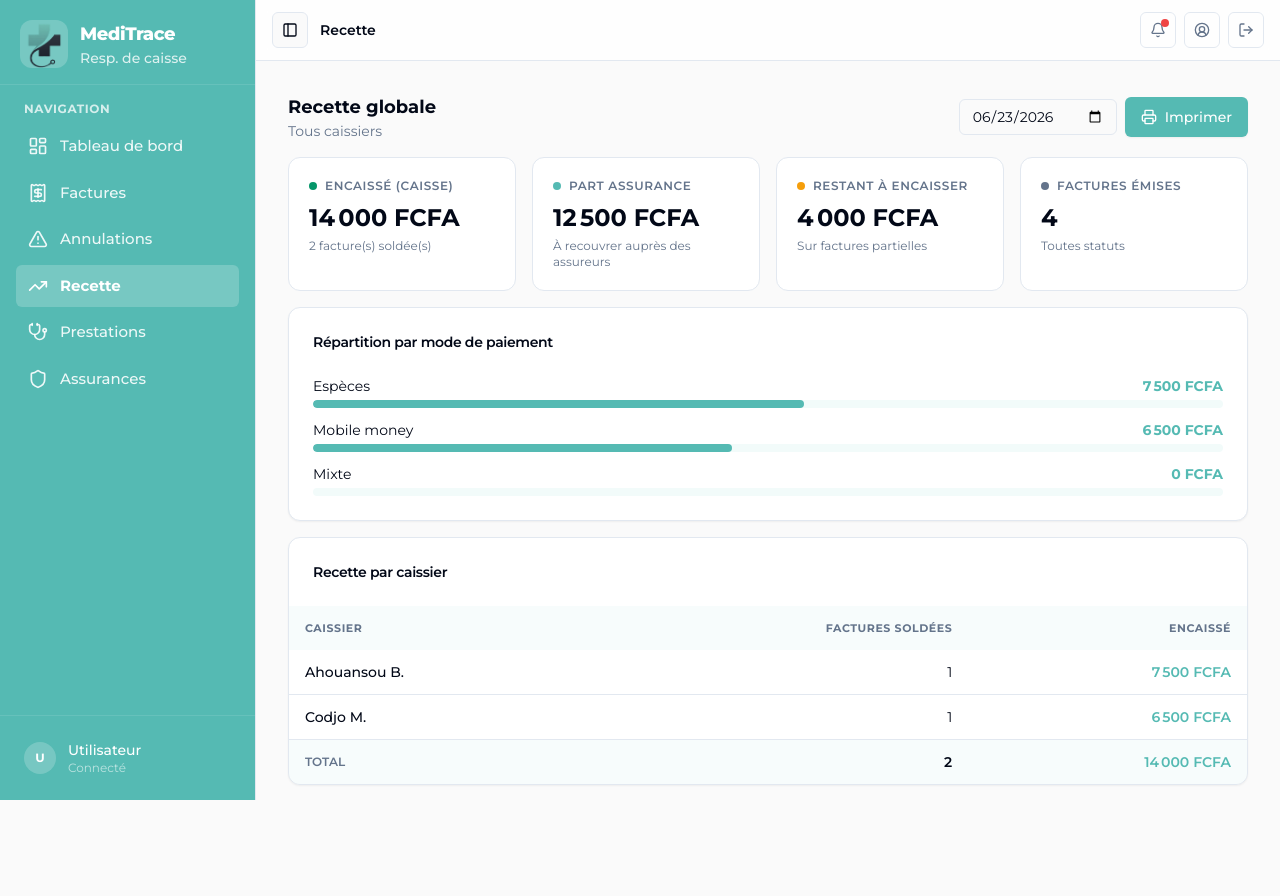
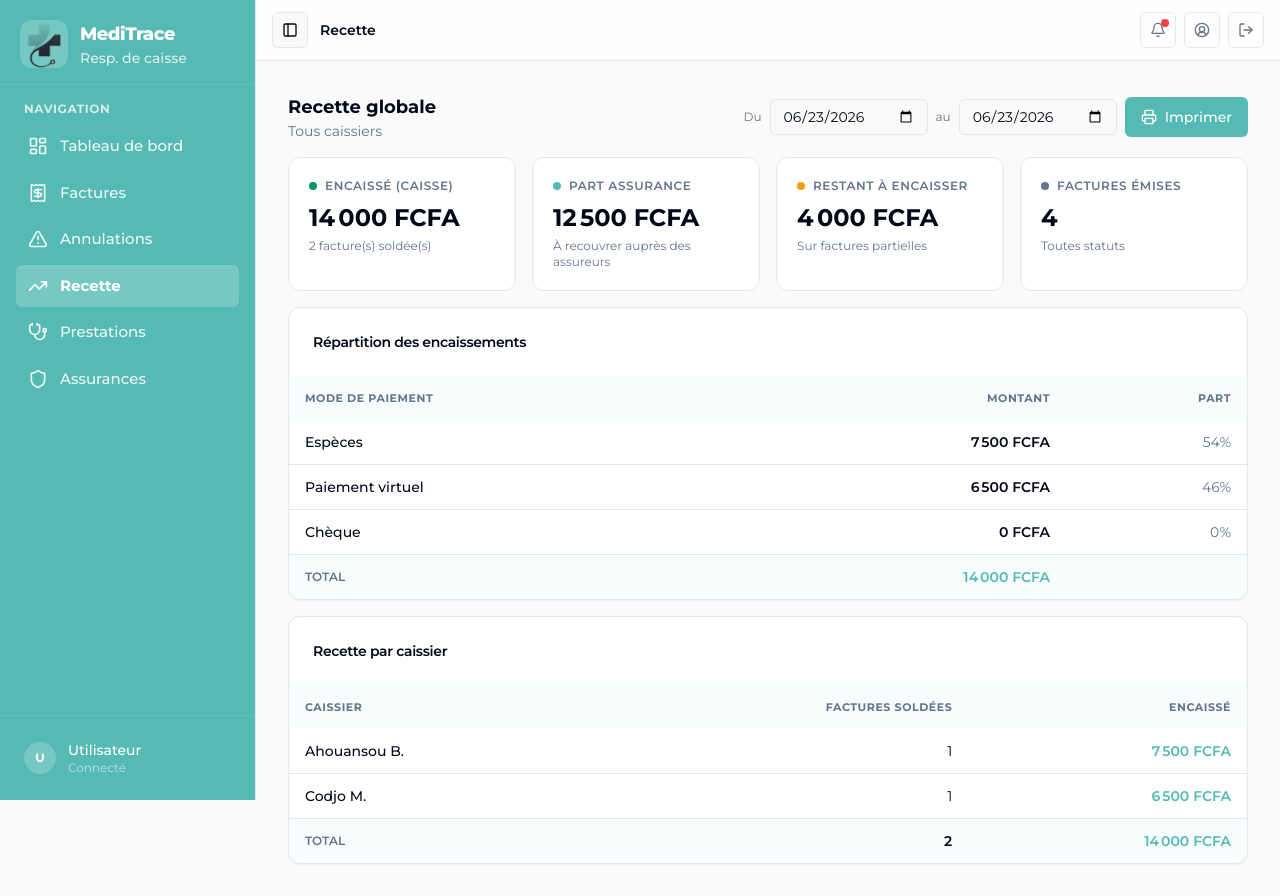
Before and after one commit to Handsomeboy990/MediStack, a Next.js app in the folder frontend/: page /cashier-manager/recette in a window 1280 px wide. Before the commit the page ends 817 px from the top, so only its background shows below. Built offline with nearby package versions, Linux system fonts and the light colour scheme.

Commit message:
feat: date range filters and grouped receipt breakdown
Replace single-date filters with from/to date ranges on the invoice lists and
receipts. Replace the receipt payment-mode bar chart with a grouped table
(cash, virtual payment, cheque) showing amount and share.

```diff
--- a/frontend/src/app/cashier-manager/factures/page.tsx
+++ b/frontend/src/app/cashier-manager/factures/page.tsx
@@ -18,12 +18,13 @@ export default function FacturesManagerPage() {
   const router = useRouter();
   const [search, setSearch] = useState('');
   const [statut, setStatut] = useState('Tous');
-  const [date, setDate] = useState('');
+  const [dateDebut, setDateDebut] = useState('');
+  const [dateFin, setDateFin] = useState('');
 
   const filtered = FACTURES.filter((f) => {
     const matchSearch = f.patient.toLowerCase().includes(search.toLowerCase()) || f.id.toLowerCase().includes(search.toLowerCase());
     const matchStatut = statut === 'Tous' || f.statut === statut;
-    const matchDate = !date || f.date === date;
+    const matchDate = (!dateDebut || f.date >= dateDebut) && (!dateFin || f.date <= dateFin);
     return matchSearch && matchStatut && matchDate;
   });
 
@@ -47,7 +48,12 @@ export default function FacturesManagerPage() {
             <Search className="absolute left-3 top-1/2 h-4 w-4 -translate-y-1/2 text-muted-foreground" />
             <Input placeholder="Rechercher un patient ou une référence..." className="pl-9" value={search} onChange={(e) => setSearch(e.target.value)} />
           </div>
-          <Input type="date" className="w-full sm:w-44" value={date} onChange={(e) => setDate(e.target.value)} />
+          <div className="flex items-center gap-1.5">
+            <span className="text-xs text-muted-foreground">Du</span>
+            <Input type="date" className="w-36" value={dateDebut} onChange={(e) => setDateDebut(e.target.value)} />
+            <span className="text-xs text-muted-foreground">au</span>
+            <Input type="date" className="w-36" value={dateFin} onChange={(e) => setDateFin(e.target.value)} />
+          </div>
           <div className="flex flex-wrap gap-1.5">
             {STATUTS.map((s) => (
               <button key={s} onClick={() => setStatut(s)} className={`rounded-lg px-2.5 py-1.5 text-xs font-semibold transition-colors ${statut === s ? 'bg-primary text-primary-foreground' : 'border border-border text-muted-foreground hover:bg-muted'}`}>
--- a/frontend/src/app/cashier-manager/recette/page.tsx
+++ b/frontend/src/app/cashier-manager/recette/page.tsx
@@ -9,20 +9,30 @@ import { KpiCard } from '@/components/kpi-card';
 import { Table, TableBody, TableCell, TableFooter, TableHead, TableHeader, TableRow } from '@/components/ui/table';
 import { FACTURES, fmt } from '@/lib/mock-data';
 
-const MODE_LABELS: Record<string, string> = { ESPECES: 'Espèces', MOBILE: 'Mobile money', MIXTE: 'Mixte' };
+const CATEGORIES = ['Espèces', 'Paiement virtuel', 'Chèque', 'Mixte'];
+
+// Regroupe les modes de paiement détaillés en grandes catégories de recette.
+function categorie(mode: string | null) {
+  if (!mode) return 'Autre';
+  if (mode === 'ESPECES' || mode === 'Espèces') return 'Espèces';
+  if (mode === 'MIXTE' || mode === 'Mixte') return 'Mixte';
+  if (mode.startsWith('Chèque')) return 'Chèque';
+  return 'Paiement virtuel';
+}
 
 export default function RecetteManagerPage() {
-  const [date, setDate] = useState('2026-06-23');
-  const dayFacs = FACTURES.filter((f) => f.date === date);
+  const [dateDebut, setDateDebut] = useState('2026-06-23');
+  const [dateFin, setDateFin] = useState('2026-06-23');
+  const dayFacs = FACTURES.filter((f) => (!dateDebut || f.date >= dateDebut) && (!dateFin || f.date <= dateFin));
   const soldees = dayFacs.filter((f) => f.statut === 'PAYE');
   const total = soldees.reduce((s, f) => s + f.verse, 0);
   const partAssurance = dayFacs.reduce((s, f) => s + f.assurancePrise, 0);
   const restant = dayFacs.filter((f) => f.statut === 'PARTIEL').reduce((s, f) => s + (f.net - f.verse), 0);
 
-  const parMode = ['ESPECES', 'MOBILE', 'MIXTE'].map((m) => ({
-    label: MODE_LABELS[m],
-    val: soldees.filter((f) => f.modePaiement === m).reduce((s, f) => s + f.verse, 0),
-  }));
+  const parCategorie = CATEGORIES.map((cat) => ({
+    label: cat,
+    val: soldees.filter((f) => categorie(f.modePaiement) === cat).reduce((s, f) => s + f.verse, 0),
+  })).filter((r) => r.val > 0 || r.label !== 'Mixte');
   const agents = [...new Set(soldees.map((f) => f.agent))];
 
   return (
@@ -32,8 +42,11 @@ export default function RecetteManagerPage() {
           <h1 className="text-lg font-bold">Recette globale</h1>
           <p className="text-sm text-muted-foreground">Tous caissiers</p>
         </div>
-        <div className="flex items-center gap-2">
-          <input type="date" value={date} onChange={(e) => setDate(e.target.value)} className="h-9 rounded-md border border-input bg-background px-3 text-sm" />
+        <div className="flex flex-wrap items-center gap-2">
+          <span className="text-xs text-muted-foreground">Du</span>
+          <input type="date" value={dateDebut} onChange={(e) => setDateDebut(e.target.value)} className="h-9 rounded-md border border-input bg-background px-3 text-sm" />
+          <span className="text-xs text-muted-foreground">au</span>
+          <input type="date" value={dateFin} onChange={(e) => setDateFin(e.target.value)} className="h-9 rounded-md border border-input bg-background px-3 text-sm" />
           <Button variant="brand" className="gap-2" onClick={() => window.print()}><Printer className="h-4 w-4" />Imprimer</Button>
         </div>
       </div>
@@ -45,18 +58,33 @@ export default function RecetteManagerPage() {
         <KpiCard label="Factures émises" value={String(dayFacs.length)} tone="neutral" hint="Toutes statuts" />
       </div>
 
-      <Card>
-        <CardHeader><CardTitle className="text-sm">Répartition par mode de paiement</CardTitle></CardHeader>
-        <CardContent className="space-y-3">
-          {parMode.map((r) => (
-            <div key={r.label} className="space-y-1">
-              <div className="flex justify-between text-sm"><span>{r.label}</span><strong className="text-primary">{fmt(r.val)}</strong></div>
-              <div className="h-2 w-full overflow-hidden rounded-full bg-muted">
-                <div className="h-2 rounded-full bg-primary" style={{ width: total > 0 ? `${Math.round((r.val / total) * 100)}%` : '0%' }} />
-              </div>
-            </div>
-          ))}
-        </CardContent>
+      <Card className="overflow-hidden">
+        <CardHeader><CardTitle className="text-sm">Répartition des encaissements</CardTitle></CardHeader>
+        <Table>
+          <TableHeader>
+            <TableRow>
+              <TableHead>Mode de paiement</TableHead>
+              <TableHead className="text-right">Montant</TableHead>
+              <TableHead className="text-right">Part</TableHead>
+            </TableRow>
+          </TableHeader>
+          <TableBody>
+            {parCategorie.map((r) => (
+              <TableRow key={r.label}>
+                <TableCell className="font-medium">{r.label}</TableCell>
+                <TableCell className="text-right font-semibold">{fmt(r.val)}</TableCell>
+                <TableCell className="text-right text-muted-foreground">{total > 0 ? Math.round((r.val / total) * 100) : 0}%</TableCell>
+              </TableRow>
+            ))}
+          </TableBody>
+          <TableFooter>
+            <TableRow className="hover:bg-transparent">
+              <TableCell className="text-xs uppercase text-muted-foreground">Total</TableCell>
+              <TableCell className="text-right text-primary">{fmt(total)}</TableCell>
+              <TableCell />
+            </TableRow>
+          </TableFooter>
+        </Table>
       </Card>
 
       <Card className="overflow-hidden">
--- a/frontend/src/app/cashier/factures/page.tsx
+++ b/frontend/src/app/cashier/factures/page.tsx
@@ -17,12 +17,13 @@ const STATUTS = ['Tous', 'PAYE', 'PARTIEL', 'EN_ATTENTE', 'ANNULE'];
 
 export default function FacturesListPage() {
   const router = useRouter();
-  const [date, setDate] = useState('2026-06-23');
+  const [dateDebut, setDateDebut] = useState('');
+  const [dateFin, setDateFin] = useState('');
   const [search, setSearch] = useState('');
   const [statut, setStatut] = useState('Tous');
 
   const factures = FACTURES.filter((f) => {
-    const matchDate = f.date === date;
+    const matchDate = (!dateDebut || f.date >= dateDebut) && (!dateFin || f.date <= dateFin);
     const matchSearch = f.patient.toLowerCase().includes(search.toLowerCase()) || f.id.toLowerCase().includes(search.toLowerCase());
     const matchStatut = statut === 'Tous' || f.statut === statut;
     return matchDate && matchSearch && matchStatut;
@@ -54,7 +55,12 @@ export default function FacturesListPage() {
             <Search className="absolute left-3 top-1/2 h-4 w-4 -translate-y-1/2 text-muted-foreground" />
             <Input placeholder="Rechercher un patient ou une référence..." className="pl-9" value={search} onChange={(e) => setSearch(e.target.value)} />
           </div>
-          <Input type="date" className="w-full sm:w-44" value={date} onChange={(e) => setDate(e.target.value)} />
+          <div className="flex items-center gap-1.5">
+            <span className="text-xs text-muted-foreground">Du</span>
+            <Input type="date" className="w-36" value={dateDebut} onChange={(e) => setDateDebut(e.target.value)} />
+            <span className="text-xs text-muted-foreground">au</span>
+            <Input type="date" className="w-36" value={dateFin} onChange={(e) => setDateFin(e.target.value)} />
+          </div>
           <div className="flex flex-wrap gap-1.5">
             {STATUTS.map((s) => (
               <button key={s} onClick={() => setStatut(s)} className={`rounded-lg px-2.5 py-1.5 text-xs font-semibold transition-colors ${statut === s ? 'bg-primary text-primary-foreground' : 'border border-border text-muted-foreground hover:bg-muted'}`}>
--- a/frontend/src/app/cashier/recette/page.tsx
+++ b/frontend/src/app/cashier/recette/page.tsx
@@ -12,29 +12,43 @@ import { FACTURES, fmt } from '@/lib/mock-data';
 
 const myAgent = 'Ahouansou B.';
 const MODE_LABELS: Record<string, string> = { ESPECES: 'Espèces', MOBILE: 'Mobile money', MIXTE: 'Mixte' };
+const CATEGORIES = ['Espèces', 'Paiement virtuel', 'Chèque', 'Mixte'];
+
+// Regroupe les modes de paiement détaillés en grandes catégories de recette.
+function categorie(mode: string | null) {
+  if (!mode) return 'Autre';
+  if (mode === 'ESPECES' || mode === 'Espèces') return 'Espèces';
+  if (mode === 'MIXTE' || mode === 'Mixte') return 'Mixte';
+  if (mode.startsWith('Chèque')) return 'Chèque';
+  return 'Paiement virtuel';
+}
 
 export default function RecettePage() {
-  const [date, setDate] = useState('2026-06-23');
-  const myFacs = FACTURES.filter((f) => f.date === date && f.agent === myAgent);
+  const [dateDebut, setDateDebut] = useState('2026-06-23');
+  const [dateFin, setDateFin] = useState('2026-06-23');
+  const myFacs = FACTURES.filter((f) => f.agent === myAgent && (!dateDebut || f.date >= dateDebut) && (!dateFin || f.date <= dateFin));
   const soldees = myFacs.filter((f) => f.statut === 'PAYE');
   const encaisse = soldees.reduce((s, f) => s + f.verse, 0);
   const partAssurance = myFacs.reduce((s, f) => s + f.assurancePrise, 0);
   const restant = myFacs.filter((f) => f.statut === 'PARTIEL').reduce((s, f) => s + (f.net - f.verse), 0);
 
-  const parMode = ['ESPECES', 'MOBILE', 'MIXTE'].map((m) => ({
-    label: MODE_LABELS[m],
-    val: soldees.filter((f) => f.modePaiement === m).reduce((s, f) => s + f.verse, 0),
-  }));
+  const parCategorie = CATEGORIES.map((cat) => ({
+    label: cat,
+    val: soldees.filter((f) => categorie(f.modePaiement) === cat).reduce((s, f) => s + f.verse, 0),
+  })).filter((r) => r.val > 0 || r.label !== 'Mixte');
 
   return (
     <main className="space-y-4">
       <div className="flex flex-wrap items-center justify-between gap-3">
         <div>
-          <h1 className="text-lg font-bold">Recette journalière</h1>
+          <h1 className="text-lg font-bold">Recette</h1>
           <p className="text-sm text-muted-foreground">{myAgent}</p>
         </div>
-        <div className="flex items-center gap-2">
-          <input type="date" value={date} onChange={(e) => setDate(e.target.value)} className="h-9 rounded-md border border-input bg-background px-3 text-sm" />
+        <div className="flex flex-wrap items-center gap-2">
+          <span className="text-xs text-muted-foreground">Du</span>
+          <input type="date" value={dateDebut} onChange={(e) => setDateDebut(e.target.value)} className="h-9 rounded-md border border-input bg-background px-3 text-sm" />
+          <span className="text-xs text-muted-foreground">au</span>
+          <input type="date" value={dateFin} onChange={(e) => setDateFin(e.target.value)} className="h-9 rounded-md border border-input bg-background px-3 text-sm" />
           <Button variant="brand" className="gap-2" onClick={() => window.print()}><Printer className="h-4 w-4" />Imprimer</Button>
         </div>
       </div>
@@ -46,18 +60,33 @@ export default function RecettePage() {
         <KpiCard label="Factures émises" value={String(myFacs.length)} tone="neutral" hint="Toutes statuts" />
       </div>
 
-      <Card>
-        <CardHeader><CardTitle className="text-sm">Répartition par mode de paiement</CardTitle></CardHeader>
-        <CardContent className="space-y-3">
-          {parMode.map((r) => (
-            <div key={r.label} className="space-y-1">
-              <div className="flex justify-between text-sm"><span>{r.label}</span><strong className="text-primary">{fmt(r.val)}</strong></div>
-              <div className="h-2 w-full overflow-hidden rounded-full bg-muted">
-                <div className="h-2 rounded-full bg-primary" style={{ width: encaisse > 0 ? `${Math.round((r.val / encaisse) * 100)}%` : '0%' }} />
-              </div>
-            </div>
-          ))}
-        </CardContent>
+      <Card className="overflow-hidden">
+        <CardHeader><CardTitle className="text-sm">Répartition des encaissements</CardTitle></CardHeader>
+        <Table>
+          <TableHeader>
+            <TableRow>
+              <TableHead>Mode de paiement</TableHead>
+              <TableHead className="text-right">Montant</TableHead>
+              <TableHead className="text-right">Part</TableHead>
+            </TableRow>
+          </TableHeader>
+          <TableBody>
+            {parCategorie.map((r) => (
+              <TableRow key={r.label}>
+                <TableCell className="font-medium">{r.label}</TableCell>
+                <TableCell className="text-right font-semibold">{fmt(r.val)}</TableCell>
+                <TableCell className="text-right text-muted-foreground">{encaisse > 0 ? Math.round((r.val / encaisse) * 100) : 0}%</TableCell>
+              </TableRow>
+            ))}
+          </TableBody>
+          <TableFooter>
+            <TableRow className="hover:bg-transparent">
+              <TableCell className="text-xs uppercase text-muted-foreground">Total</TableCell>
+              <TableCell className="text-right text-primary">{fmt(encaisse)}</TableCell>
+              <TableCell />
+            </TableRow>
+          </TableFooter>
+        </Table>
       </Card>
 
       <Card className="overflow-hidden">
```
